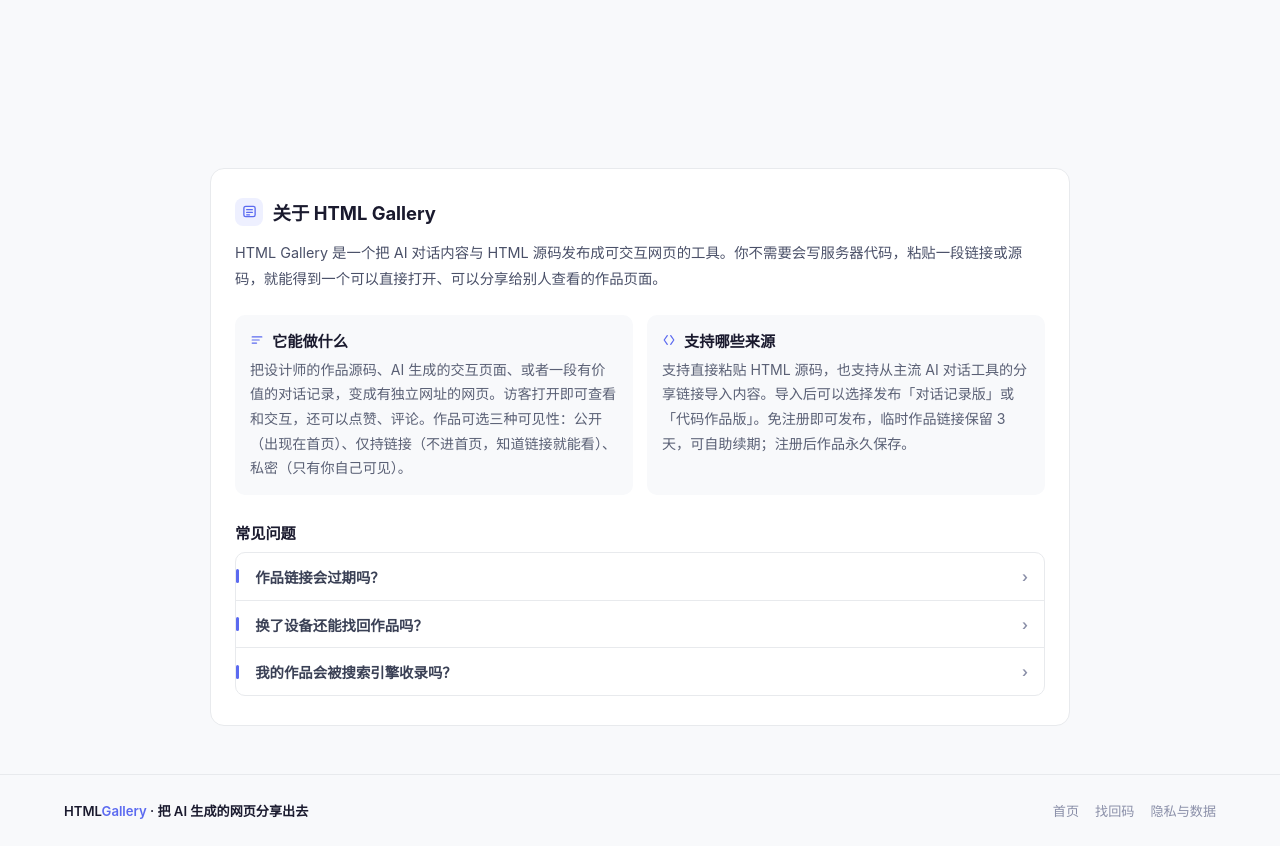
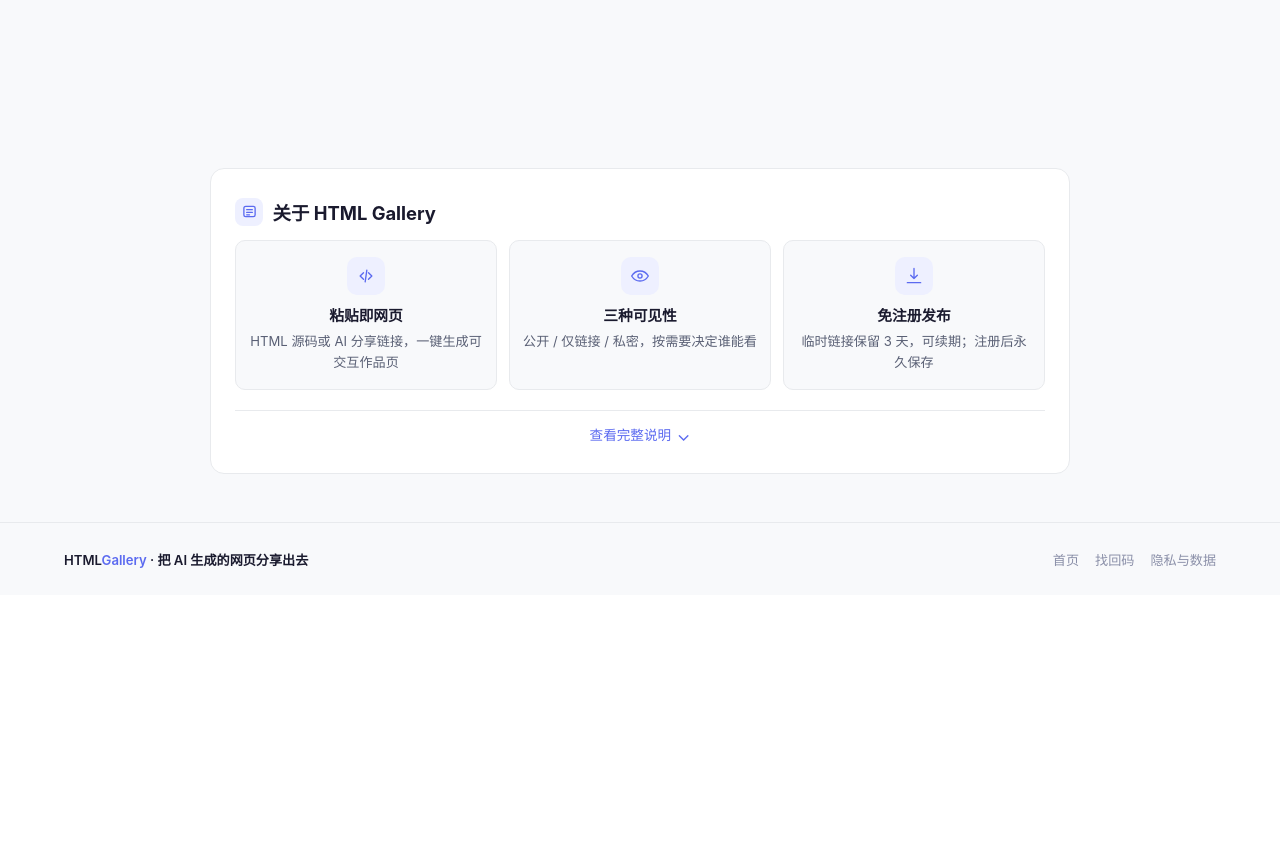
Before and after one commit to tojoevan/html-gallery, a Flask app: page / in a window 1280 px wide. Shown: the part 835-1681 px from the top of the page. After the commit the page ends 1403 px from the top, so only its background shows below. Run offline with Flask 2, Linux system fonts and the light colour scheme; data that the repository does not hold is empty; some libraries are stand-ins or nearby versions.

Commit message:
style: 关于区域精简视觉层，完整原文折叠保留 SEO 文本

```diff
--- a/templates/index.html
+++ b/templates/index.html
@@ -169,15 +169,24 @@
     display: flex; align-items: center; gap: .6rem; }
   .about-icon { width: 28px; height: 28px; flex: none; border-radius: 8px; background: var(--accent-light);
     display: inline-flex; align-items: center; justify-content: center; color: var(--accent); }
-  .about-block > p { font-size: .9rem; line-height: 1.8; color: #4a5068; margin-bottom: 1.4rem; }
-  .about-features { display: grid; grid-template-columns: repeat(auto-fit, minmax(240px, 1fr));
-    gap: 14px; margin-bottom: 1.6rem; }
-  .about-feature { background: var(--bg); border-radius: 10px; padding: 14px 15px; }
-  .about-feature h3 { font-size: .95rem; margin-bottom: .45rem; color: var(--text);
-    display: flex; align-items: center; gap: .5rem; }
-  .about-feature h3 svg { color: var(--accent); flex: none; }
-  .about-feature p { font-size: .88rem; line-height: 1.75; color: #5a6075; }
-  .about-block > h3 { font-size: .95rem; margin-bottom: .6rem; color: var(--text); }
+  /* 视觉层：三张图标卡，只留最短信息 */
+  .about-highlights { display: grid; grid-template-columns: repeat(3, 1fr); gap: 12px; }
+  .about-hl { background: var(--bg); border: 1px solid var(--border); border-radius: 10px;
+    padding: 16px 13px; text-align: center; }
+  .about-hl-icon { width: 38px; height: 38px; margin: 0 auto .55rem; border-radius: 10px;
+    background: var(--accent-light); color: var(--accent); display: flex; align-items: center; justify-content: center; }
+  .about-hl h3 { font-size: .92rem; color: var(--text); margin-bottom: .35rem; }
+  .about-hl p { font-size: .82rem; line-height: 1.6; color: #5a6075; }
+  /* SEO 层：完整原文默认折叠，文字仍在 DOM 中 */
+  .about-full { margin-top: 1.25rem; border-top: 1px solid var(--border); padding-top: .85rem; }
+  .about-full > summary { cursor: pointer; font-size: .85rem; color: var(--accent);
+    list-style: none; display: flex; align-items: center; justify-content: center; gap: .35rem; }
+  .about-full > summary::-webkit-details-marker { display: none; }
+  .about-full > summary::after { content: '⌄'; font-size: 1.1rem; line-height: 1; transition: transform .15s; }
+  .about-full[open] > summary::after { transform: rotate(180deg); }
+  .about-full-body { padding: 1rem .1rem 0; }
+  .about-full-body > p { font-size: .88rem; line-height: 1.8; color: #4a5068; margin-bottom: .8rem; }
+  .about-full-body > h3 { font-size: .92rem; margin: 1.1rem 0 .45rem; color: var(--text); }
   .about-faq { border: 1px solid var(--border); border-radius: 10px; overflow: hidden; }
   .about-faq details { border-bottom: 1px solid var(--border); font-size: .9rem; }
   .about-faq details:last-child { border-bottom: none; }
@@ -189,6 +198,7 @@
   .about-faq summary::after { content: '›'; margin-left: auto; color: var(--muted); transition: transform .15s; }
   .about-faq details[open] summary::after { transform: rotate(90deg); }
   .about-faq details p { padding: 0 1rem .9rem 1.2rem; font-size: .88rem; line-height: 1.8; color: #4a5068; }
+  @media (max-width: 640px) { .about-highlights { grid-template-columns: 1fr; } }
 
   /* ── Card ── */
   .card {
@@ -379,23 +389,39 @@
 
 <section class="about-block">
   <h2><span class="about-icon"><svg width="15" height="15" viewBox="0 0 16 16" fill="none" stroke="currentColor" stroke-width="1.4" stroke-linecap="round" stroke-linejoin="round"><rect x="2" y="2.5" width="12" height="11" rx="2"/><path d="M5 6h6M5 9h6M5 11.5h3"/></svg></span>关于 HTML Gallery</h2>
-  <p>HTML Gallery 是一个把 AI 对话内容与 HTML 源码发布成可交互网页的工具。你不需要会写服务器代码，粘贴一段链接或源码，就能得到一个可以直接打开、可以分享给别人查看的作品页面。</p>
-  <div class="about-features">
-    <div class="about-feature">
-      <h3><svg width="14" height="14" viewBox="0 0 16 16" fill="none" stroke="currentColor" stroke-width="1.4" stroke-linecap="round" stroke-linejoin="round"><path d="M2.5 4.5h11M2.5 8h8M2.5 11.5h5"/></svg>它能做什么</h3>
-      <p>把设计师的作品源码、AI 生成的交互页面、或者一段有价值的对话记录，变成有独立网址的网页。访客打开即可查看和交互，还可以点赞、评论。作品可选三种可见性：公开（出现在首页）、仅持链接（不进首页，知道链接就能看）、私密（只有你自己可见）。</p>
+  <div class="about-highlights">
+    <div class="about-hl">
+      <div class="about-hl-icon"><svg width="20" height="20" viewBox="0 0 24 24" fill="none" stroke="currentColor" stroke-width="1.6" stroke-linecap="round" stroke-linejoin="round"><path d="m9 8-4 4 4 4M15 8l4 4-4 4M13 5l-2 14"/></svg></div>
+      <h3>粘贴即网页</h3>
+      <p>HTML 源码或 AI 分享链接，一键生成可交互作品页</p>
     </div>
-    <div class="about-feature">
-      <h3><svg width="14" height="14" viewBox="0 0 16 16" fill="none" stroke="currentColor" stroke-width="1.4" stroke-linecap="round" stroke-linejoin="round"><path d="M6 3 2.5 8 6 13M10 3l3.5 5L10 13"/></svg>支持哪些来源</h3>
-      <p>支持直接粘贴 HTML 源码，也支持从主流 AI 对话工具的分享链接导入内容。导入后可以选择发布「对话记录版」或「代码作品版」。免注册即可发布，临时作品链接保留 3 天，可自助续期；注册后作品永久保存。</p>
+    <div class="about-hl">
+      <div class="about-hl-icon"><svg width="20" height="20" viewBox="0 0 24 24" fill="none" stroke="currentColor" stroke-width="1.6" stroke-linecap="round" stroke-linejoin="round"><path d="M2 12s3.5-6 10-6 10 6 10 6-3.5 6-10 6S2 12 2 12Z"/><circle cx="12" cy="12" r="2.5"/></svg></div>
+      <h3>三种可见性</h3>
+      <p>公开 / 仅链接 / 私密，按需要决定谁能看</p>
+    </div>
+    <div class="about-hl">
+      <div class="about-hl-icon"><svg width="20" height="20" viewBox="0 0 24 24" fill="none" stroke="currentColor" stroke-width="1.6" stroke-linecap="round" stroke-linejoin="round"><path d="M12 3v12M8 11l4 4 4-4M4 20h16"/></svg></div>
+      <h3>免注册发布</h3>
+      <p>临时链接保留 3 天，可续期；注册后永久保存</p>
     </div>
   </div>
+  <details class="about-full">
+    <summary>查看完整说明</summary>
+    <div class="about-full-body">
+      <p>HTML Gallery 是一个把 AI 对话内容与 HTML 源码发布成可交互网页的工具。你不需要会写服务器代码，粘贴一段链接或源码，就能得到一个可以直接打开、可以分享给别人查看的作品页面。</p>
+      <h3>它能做什么</h3>
+      <p>把设计师的作品源码、AI 生成的交互页面、或者一段有价值的对话记录，变成有独立网址的网页。访客打开即可查看和交互，还可以点赞、评论。作品可选三种可见性：公开（出现在首页）、仅持链接（不进首页，知道链接就能看）、私密（只有你自己可见）。</p>
+      <h3>支持哪些来源</h3>
+      <p>支持直接粘贴 HTML 源码，也支持从主流 AI 对话工具的分享链接导入内容。导入后可以选择发布「对话记录版」或「代码作品版」。免注册即可发布，临时作品链接保留 3 天，可自助续期；注册后作品永久保存。</p>
       <h3>常见问题</h3>
       <div class="about-faq">
         <details><summary>作品链接会过期吗？</summary><p>游客发布的作品链接默认 3 天有效，到期后不再对外展示，但作品数据会保留。作者可以续期，或用找回码换设备取回；管理员会在回收站确认保留还是删除。注册用户的作品永久有效。</p></details>
         <details><summary>换了设备还能找回作品吗？</summary><p>可以。游客在「我的看板」生成一次性找回码并妥善保存，换设备或清除浏览器数据后，在登录页用找回码即可恢复临时身份和名下作品。</p></details>
         <details><summary>我的作品会被搜索引擎收录吗？</summary><p>只有「公开 + 已审核 + 未过期」的作品会被收录。仅链接与私密作品不会出现在搜索引擎中。每个作品页都提供可复制的纯文本摘要，方便阅读与引用。</p></details>
       </div>
+    </div>
+  </details>
 </section>
 
 <script>
```
Lines whose indentation alone changed are shown as unchanged.
